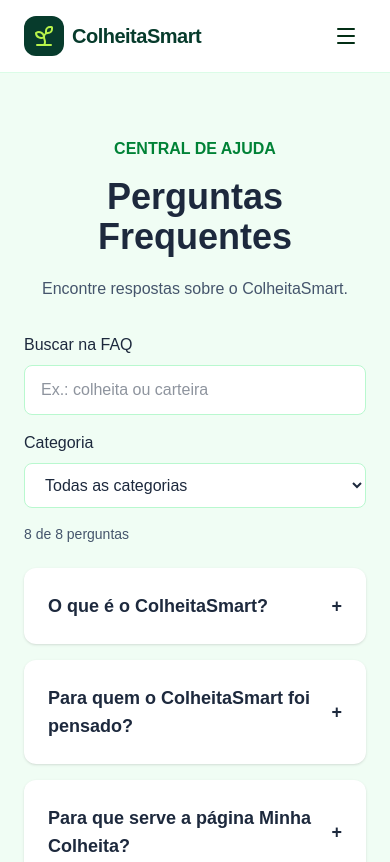
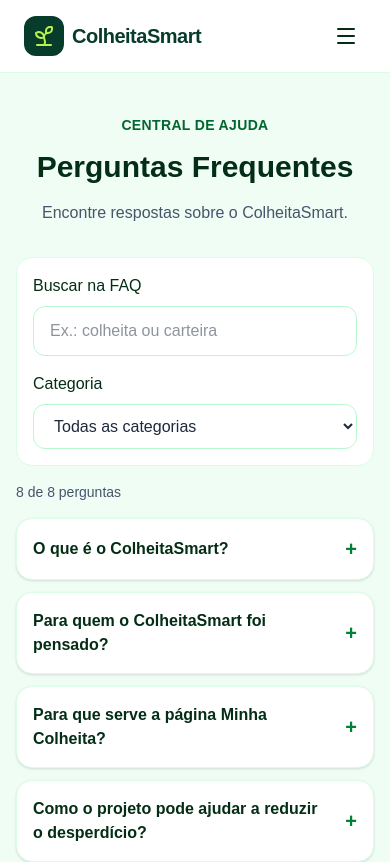
Before and after one commit to AndreL050690/ColheitaSmart, a React (Vite) app: page /faq in a window 390 px wide. Shown: the top 862 px of the page. Built offline with nearby package versions, Linux system fonts and the light colour scheme.

Commit message:
feat: melhora responsividade e navegação por teclado na página FAQ

```diff
--- a/src/pages/FAQ.tsx
+++ b/src/pages/FAQ.tsx
@@ -61,6 +61,7 @@ function normalizarTexto(texto: string) {
     .trim()
 }
 
+
 export default function FAQ() {
   const [perguntaAberta, setPerguntaAberta] = useState<string | null>(null)
   const [busca, setBusca] = useState('')
@@ -74,21 +75,26 @@ export default function FAQ() {
     return correspondeCategoria && texto.includes(termo)
   })
 
+  const estiloCampo =
+    'min-w-0 w-full rounded-xl border border-green-200 bg-white px-4 py-3 text-slate-800 focus-visible:outline-2 focus-visible:outline-offset-2 focus-visible:outline-green-700'
+
   return (
-    <main className="min-h-screen bg-green-50 px-6 py-16 text-slate-800">
+    <main className="min-h-screen bg-green-50 px-4 py-10 text-slate-800 sm:px-6 sm:py-16">
       <div className="mx-auto max-w-4xl">
         <header className="text-center">
-          <span className="font-semibold text-green-700">CENTRAL DE AJUDA</span>
-          <h1 className="mt-4 text-4xl font-bold md:text-5xl">
+          <span className="text-sm font-semibold tracking-wide text-green-800">
+            CENTRAL DE AJUDA
+          </span>
+          <h1 className="mt-3 text-3xl font-bold text-green-950 sm:text-4xl md:text-5xl">
             Perguntas Frequentes
           </h1>
-          <p className="mt-5 text-slate-600">
+          <p className="mt-4 text-slate-600">
             Encontre respostas sobre o ColheitaSmart.
           </p>
         </header>
 
-        <div className="mt-8 grid gap-4 sm:grid-cols-[1fr_auto]">
-          <label className="grid gap-2 font-medium">
+        <div className="mt-8 grid gap-4 rounded-2xl border border-green-100 bg-white p-4 sm:grid-cols-[minmax(0,1fr)_auto] sm:p-6">
+          <label className="grid min-w-0 gap-2 font-medium text-green-950">
             Buscar na FAQ
             <input
               type="search"
@@ -98,11 +104,11 @@ export default function FAQ() {
                 setPerguntaAberta(null)
               }}
               placeholder="Ex.: colheita ou carteira"
-              className="w-full rounded-lg border border-green-200 bg-white px-4 py-3"
+              className={estiloCampo}
             />
           </label>
 
-          <label className="grid gap-2 font-medium">
+          <label className="grid min-w-0 gap-2 font-medium text-green-950">
             Categoria
             <select
               value={categoria}
@@ -110,7 +116,7 @@ export default function FAQ() {
                 setCategoria(event.target.value)
                 setPerguntaAberta(null)
               }}
-              className="w-full rounded-lg border border-green-200 bg-white px-4 py-3"
+              className={estiloCampo}
             >
               <option value="">Todas as categorias</option>
               {categorias.map((item) => (
@@ -122,13 +128,13 @@ export default function FAQ() {
           </label>
         </div>
 
-        <p className="mt-4 text-sm text-slate-600">
+        <p role="status" className="mt-4 text-sm text-slate-600">
           {perguntasFiltradas.length === 0
             ? 'Nenhuma pergunta encontrada. Tente outro termo ou categoria.'
             : `${perguntasFiltradas.length} de ${perguntas.length} perguntas`}
         </p>
 
-        <section className="mt-6 space-y-4" aria-label="Perguntas e respostas">
+        <section className="mt-4 space-y-3" aria-label="Perguntas e respostas">
           {perguntasFiltradas.map((pergunta) => {
             const aberta = perguntaAberta === pergunta.id
             const idResposta = `faq-resposta-${pergunta.id}`
@@ -136,24 +142,30 @@ export default function FAQ() {
             return (
               <article
                 key={pergunta.id}
-                className="rounded-xl bg-white p-6 shadow-sm"
+                className="rounded-2xl border border-green-100 bg-white shadow-sm"
               >
                 <h2>
                   <button
                     type="button"
                     aria-expanded={aberta}
                     aria-controls={idResposta}
-                    className="flex w-full items-center justify-between gap-4 text-left text-lg font-semibold"
+                    className="flex w-full items-center justify-between gap-4 rounded-2xl px-4 py-4 text-left text-base font-semibold text-green-950 hover:bg-green-50 focus-visible:outline-2 focus-visible:-outline-offset-2 focus-visible:outline-green-700 sm:px-6 sm:text-lg"
                     onClick={() => setPerguntaAberta(aberta ? null : pergunta.id)}
                   >
                     <span>{pergunta.titulo}</span>
-                    <span aria-hidden="true">{aberta ? '−' : '+'}</span>
+                    <span
+                      aria-hidden="true"
+                      className="shrink-0 text-xl text-green-700"
+                    >
+                      {aberta ? '−' : '+'}
+                    </span>
                   </button>
                 </h2>
+
                 <p
                   id={idResposta}
                   hidden={!aberta}
-                  className="mt-3 text-slate-600"
+                  className="px-4 pb-5 leading-relaxed text-slate-600 sm:px-6"
                 >
                   {pergunta.resposta}
                 </p>
```
